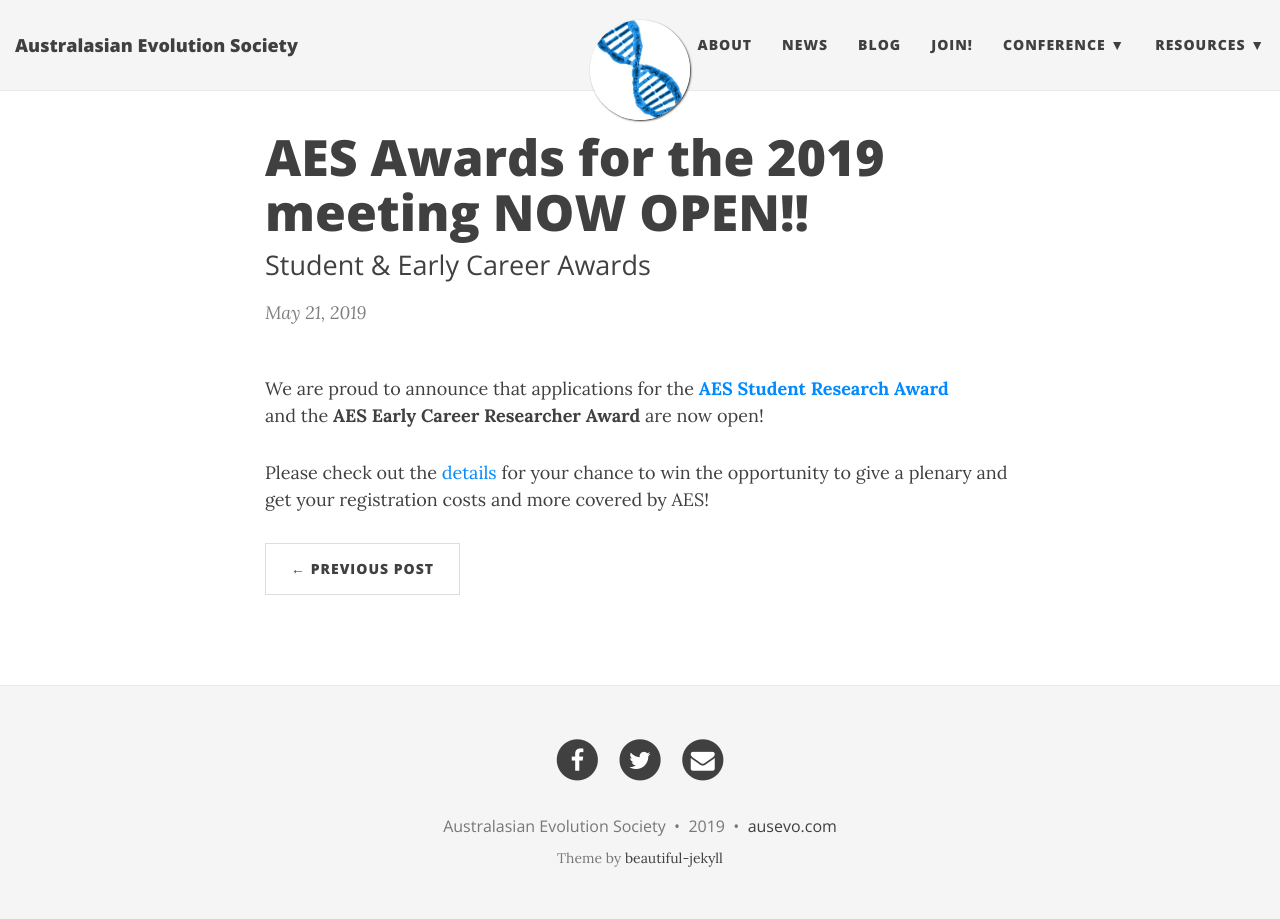
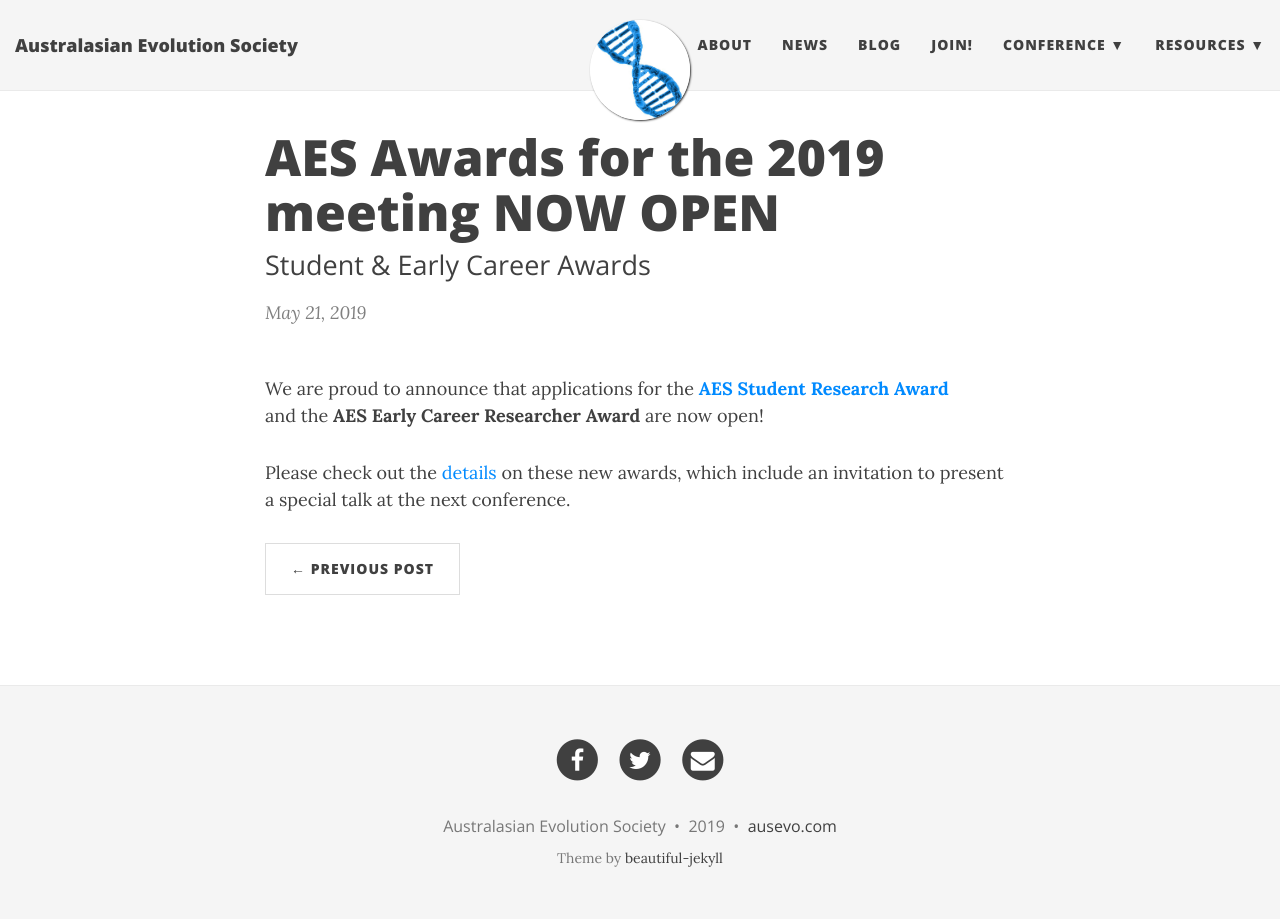
Before and after one commit to ausevo/ausevo.github.io, a Jekyll site: the page built from _posts/news/2019-05-21-AES_awards_open.md, in a window 1280 px wide. Built offline with Jekyll 4.4.1, drawn with Linux system fonts in a browser that asks for light colours; nearby versions of some CDN libraries; comment, search, counter and statistics services are not loaded.

Commit message:
Update 2019-05-21-AES_awards_open.md

```diff
--- a/_posts/news/2019-05-21-AES_awards_open.md
+++ b/_posts/news/2019-05-21-AES_awards_open.md
@@ -1,6 +1,6 @@
 ---
 layout: post
-title: AES Awards for the 2019 meeting NOW OPEN!!
+title: AES Awards for the 2019 meeting NOW OPEN
 subtitle: Student & Early Career Awards
 categories: news
 ---
@@ -9,5 +9,4 @@
 **[AES Student Research Award](http://ausevo.github.io/docs/AES_Student_Research_Award.docx)**
 and  the **AES Early Career Researcher Award** are now open!
 
-Please check out the [details](http://ausevo.com/prizes/) for your chance to win the
-opportunity to give a plenary and get your registration costs and more covered by AES!
+Please check out the [details](http://ausevo.com/prizes/) on these new awards, which include an invitation to present a special talk at the next conference.
```
